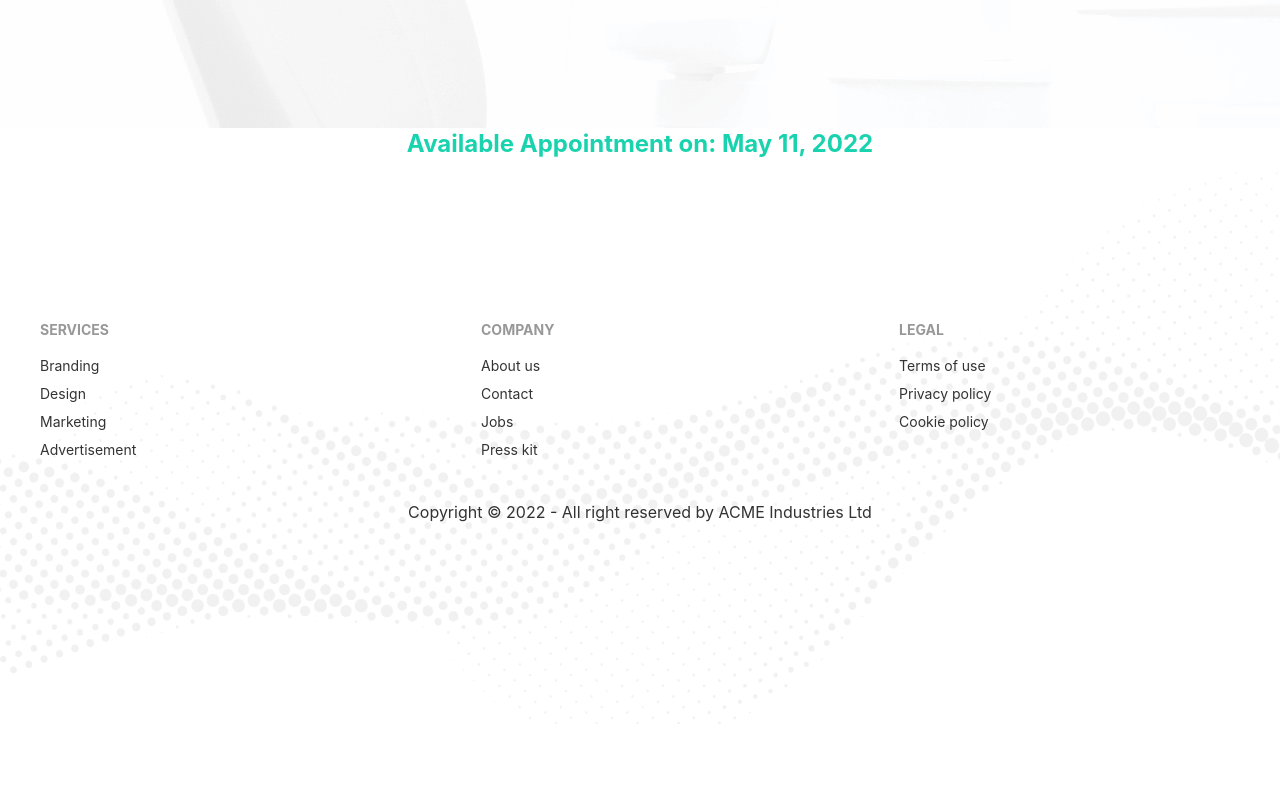
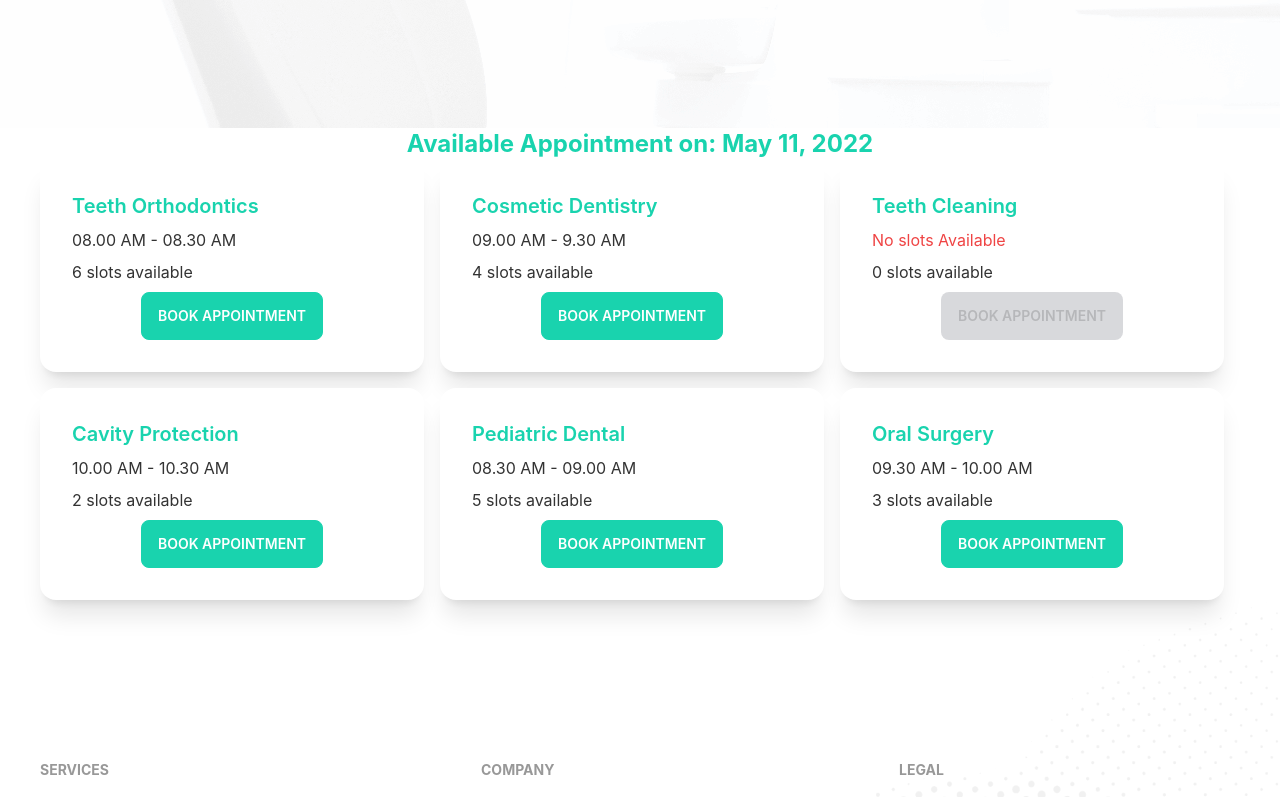
Before and after one commit to HameemH/Doc-portal-practice-project, a React (Create React App) app: page /apponintment in a window 1280 px wide. Shown: the part 736-1533 px from the top of the page. Before the commit the page ends 1460 px from the top, so only its background shows below. Built offline with nearby package versions, Linux system fonts and the light colour scheme.

Commit message:
appointment for services data loaded and showed

```diff
--- /dev/null
+++ b/public/services.json
@@ -0,0 +1,57 @@
+[
+    {
+      "_id": 1,
+      "name": "Teeth Orthodontics",
+      "slots": [
+        "08.00 AM - 08.30 AM",
+        "08.30 AM - 09.00 AM",
+        "09.00 AM - 9.30 AM",
+        "09.30 AM - 10.00 AM",
+        "10.00 AM - 10.30 AM",
+        "10.30 AM - 11.00 AM"
+      ]
+    },
+    {
+      "_id": 2,
+      "name": "Cosmetic Dentistry",
+      "slots": [
+        "09.00 AM - 9.30 AM",
+        "09.30 AM - 10.00 AM",
+        "10.00 AM - 10.30 AM",
+        "10.30 AM - 11.00 AM"
+      ]
+    },
+    {
+      "_id": 3,
+      "name": "Teeth Cleaning",
+      "slots": []
+    },
+    {
+      "_id": 4,
+      "name": "Cavity Protection",
+      "slots": [
+        "10.00 AM - 10.30 AM",
+        "10.30 AM - 11.00 AM"
+      ]
+    },
+    {
+      "_id": 5,
+      "name": "Pediatric Dental",
+      "slots": [
+        "08.30 AM - 09.00 AM",
+        "09.00 AM - 9.30 AM",
+        "09.30 AM - 10.00 AM",
+        "10.00 AM - 10.30 AM",
+        "10.30 AM - 11.00 AM"
+      ]
+    },
+    {
+      "_id": 6,
+      "name": "Oral Surgery",
+      "slots": [
+        "09.30 AM - 10.00 AM",
+        "10.00 AM - 10.30 AM",
+        "10.30 AM - 11.00 AM"
+      ]
+    }
+  ]
--- /dev/null
+++ b/src/Pages/Appointment/AppointmentServices.js
@@ -0,0 +1,22 @@
+import React from 'react';
+
+const AppointmentServices = (props) => {
+    const{name, slots} = props.service
+    console.log(name);
+    return (
+        <div class="card w-96 bg-base-100 shadow-xl">
+  <div class="card-body">
+    <h2 class="card-title text-secondary">{name}</h2>
+    <p>{
+        slots.length? <span>{slots[0]}</span>: <span className='text-red-500'>No slots Available</span>
+        }</p>
+    <p>{slots.length} slots available</p>
+    <div class="card-actions justify-center">
+      <button disabled={slots.length===0} class="btn btn-secondary text-white ">Book Appointment</button>
+    </div>
+  </div>
+</div>
+    );
+};
+
+export default AppointmentServices;
--- a/src/Pages/Appointment/AvailableAppointment.js
+++ b/src/Pages/Appointment/AvailableAppointment.js
@@ -1,10 +1,22 @@
-import React from 'react';
+import React, { useEffect, useState } from 'react';
 import { format } from 'date-fns';
+import AppointmentServices from './AppointmentServices';
 
 const AvailableAppointment = ({date}) => {
+    const [services,setServices] = useState([])
+    console.log(services);
+    useEffect(()=>{
+        fetch('services.json')
+        .then(res=>res.json())
+        .then(data=>setServices(data))
+    },[])
     return (
-        <div>
+        <div className='lg:mx-10'>
             <h1 className='text-secondary text-center text-2xl font-bold'>Available Appointment on: {format(date,"PP")}</h1>
+
+          <div className='grid grid-cols-1 lg:grid-cols-3 gap-y-4'>
+          {services?.map(service=><AppointmentServices service={service} key={service._id} ></AppointmentServices>)}
+          </div>
         </div>
     );
 };
```
